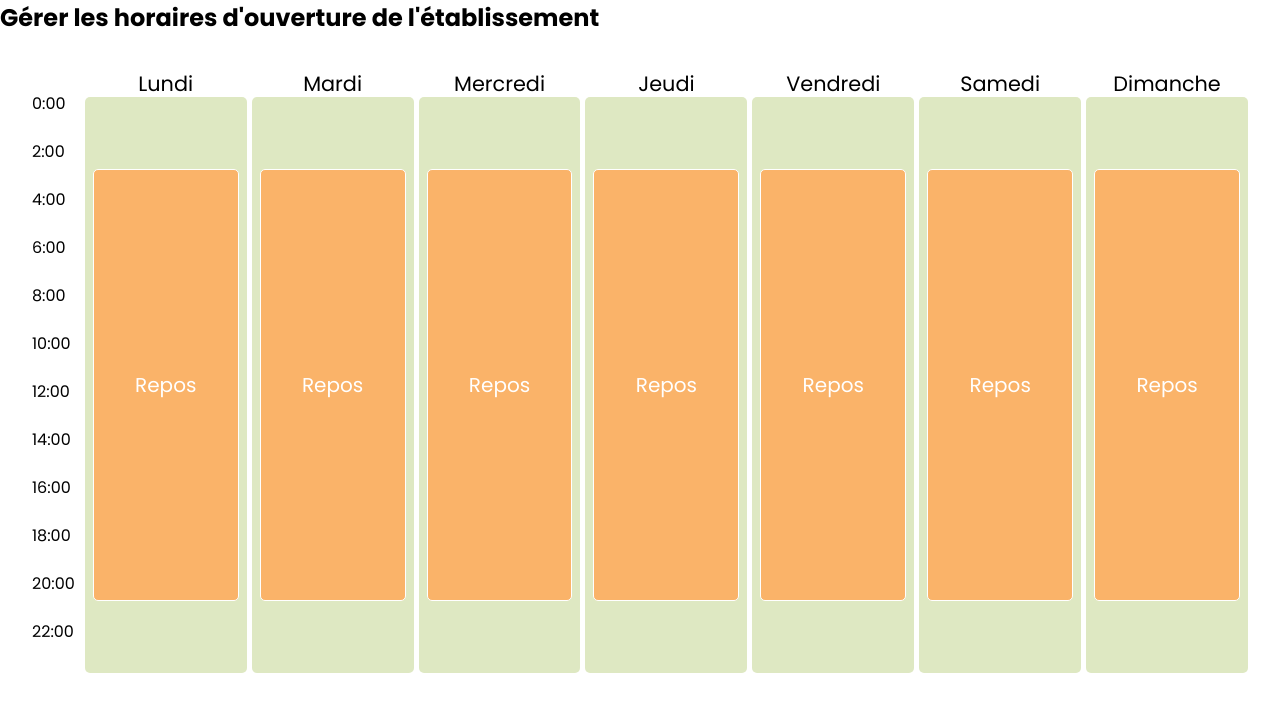
After one commit to R-Erwan/DawRestaurant, a PHP site: page /includes/admin-page/openings-rules/openings-rules.php in a window 1280 px wide. The commit adds this page. Shown: the top 712 px of the page. Run offline with PHP 8.4, Linux system fonts and the light colour scheme; style sheets or scripts are compiled from the project's sources.

Commit message:
Debut front pour la gestion des règles d'ouverture

```diff
--- a/public/client.php
+++ b/public/client.php
@@ -19,7 +19,7 @@
                 <div class="nav-item <?php echo ($type == 'manageBookings') ? "active-nav" : "" ?>"><a href="client.php?type=manageBookings">Gérer les réservations</a></div>
                 <div class="nav-item <?php echo ($type == 'manageHomePage') ? "active-nav" : "" ?>"><a href="client.php?type=manageHomePage">Gérer les annonces</a></div>
                 <div class="nav-item <?php echo ($type == 'manageFoods') ? "active-nav" : "" ?>"><a href="client.php?type=manageFoods">Gérer les plats</a></div>
-                <div class="nav-item <?php echo ($type == 'manageSchedule') ? "active-nav" : "" ?>"><a href="client.php?type=manageSchedule">Emplois du temps</a></div>
+                <div class="nav-item <?php echo ($type == 'manageSchedule') ? "active-nav" : "" ?>"><a href="client.php?type=manageSchedule">Règles d'ouvertures</a></div>
             </div>
             <div class="nav-container">
                 <div class="nav-cat">Réservations</div>
@@ -64,6 +64,8 @@
                 include_once "includes/client-page/settings-account/settings-account.php";
             } else if($type =='manageHomePage') {
                 include_once "includes/admin-page/manage-site/manage-site.php";
+            } else if($type =='manageSchedule') {
+                include_once "includes/admin-page/openings-rules/openings-rules.php";
             } else echo "Not developed";
             ?>
         </div>
--- /dev/null
+++ b/public/includes/admin-page/openings-rules/openings-rules.js
@@ -0,0 +1,52 @@
+
+function displayCalendarTimes(){
+    const times = document.querySelector(".calendar-times");
+    for (let i = 0; i < 24; i++) {
+        if(i%2 === 0){
+            times.innerHTML += `<span class="times-item">${i}:00</span>`;
+        } else {
+            times.innerHTML += `<span class="times-item"></span>`;
+        }
+    }
+}
+
+function displayEvent(data){
+    data.forEach((item) => {
+        const calItem = document.querySelector(`#cal-item-${item.id_days} > .calendar-item-content`);
+        if(calItem.classList.contains('dayoff')){
+            calItem.classList.remove('dayoff');
+            calItem.innerHTML = ``;
+        }
+        let event = document.createElement("div");
+        event.classList.add("cal-event");
+        const timeStart = parseInt(item.time_start.split(":")[0]) + 1;
+        const timeEnd = parseInt(item.time_end.split(":")[0]) + 1;
+        event.style.gridRowStart = `${timeStart}`;
+        event.style.gridRowEnd= `${timeEnd}`;
+        event.innerHTML = `<p class="nb-places">Limite : ${item.number_places}</p>`
+        calItem.appendChild(event);
+    })
+}
+
+async function fetchOpeningBasic(){
+    try {
+        const response = await fetch(`/api/opening/basic`, {
+            methode: "GET",
+            headers : {'Content-Type': 'application/json'},
+        });
+        const dataJson = await response.json();
+        if(response.ok){
+            return dataJson;
+        } else {
+
+        }
+    } catch (e){
+        console.error(e);
+    }
+}
+document.addEventListener('DOMContentLoaded', async () => {
+    displayCalendarTimes();
+    const data = await fetchOpeningBasic();
+    displayEvent(data.result);
+    console.log(data);
+});
--- /dev/null
+++ b/public/includes/admin-page/openings-rules/openings-rules.php
@@ -0,0 +1,73 @@
+<link rel="stylesheet" href="includes/admin-page/openings-rules/openings-rules.css">
+
+<div>
+    <h2>Gérer les horaires d'ouverture de l'établissement</h2>
+    <div class="calendar-container">
+        <div class="calendar-times">
+            <div class="spacer"></div>
+            <!-- Dynamic -->
+        </div>
+        <div class="calendar-body">
+            <div class="calendar-item" id="cal-item-1">
+                <div class="calendar-item-title">Lundi</div>
+                <div class="calendar-item-content dayoff" >
+                    <div class="cal-event off-day-event">
+                        <p>Repos</p>
+                    </div>
+                </div>
+            </div>
+            <div class="calendar-item" id="cal-item-2">
+                <div class="calendar-item-title">Mardi</div>
+                <div class="calendar-item-content dayoff">
+                    <div class="cal-event off-day-event">
+                        <p>Repos</p>
+                    </div>
+                </div>
+            </div>
+            <div class="calendar-item" id="cal-item-3">
+                <div class="calendar-item-title">Mercredi</div>
+                <div class="calendar-item-content dayoff">
+                    <div class="cal-event off-day-event">
+                        <p>Repos</p>
+                    </div>
+                </div>
+            </div>
+            <div class="calendar-item" id="cal-item-4">
+                <div class="calendar-item-title">Jeudi</div>
+                <div class="calendar-item-content dayoff">
+                    <div class="cal-event off-day-event">
+                        <p>Repos</p>
+                    </div>
+                </div>
+            </div>
+            <div class="calendar-item" id="cal-item-5">
+                <div class="calendar-item-title">Vendredi</div>
+                <div class="calendar-item-content dayoff">
+                    <div class="cal-event off-day-event">
+                        <p>Repos</p>
+                    </div>
+                </div>
+            </div>
+            <div class="calendar-item" id="cal-item-6">
+                <div class="calendar-item-title">Samedi</div>
+                <div class="calendar-item-content dayoff">
+                    <div class="cal-event off-day-event">
+                        <p>Repos</p>
+                    </div>
+                </div>
+            </div>
+            <div class="calendar-item" id="cal-item-7">
+                <div class="calendar-item-title">Dimanche</div>
+                <div class="calendar-item-content dayoff">
+                    <div class="cal-event off-day-event">
+                        <p>Repos</p>
+                    </div>
+                </div>
+            </div>
+        </div>
+
+    </div>
+
+</div>
+
+<script type="module" src="includes/admin-page/openings-rules/openings-rules.js"></script>
--- /dev/null
+++ b/public/includes/admin-page/openings-rules/openings-rules.sass
@@ -0,0 +1,61 @@
+@use "../../../css/const"
+@use "../../../css/reset"
+$nbTimes: 24
+$timeHeight: 3vh
+.calendar-container
+  display: grid
+  gap: 10px
+  grid-template-columns: auto 1fr
+  margin: 2rem
+
+.calendar-times
+  display: grid
+  grid-template-rows: repeat($nbTimes, $timeHeight)
+.spacer
+  height: $timeHeight
+
+.calendar-body
+  display: grid
+  grid-column: 2
+  gap: 5px
+  grid-template-columns: repeat(auto-fit, minmax(50px, 1fr))
+
+.calendar-item-content
+  display: grid
+  grid-template-rows: repeat($nbTimes, $timeHeight)
+  border-radius: 5px
+  background-color: const.$primary-color-light
+
+
+.calendar-item-title
+  height: $timeHeight * 1.2
+  text-align: center
+  gap: 1rem
+  font-size: 1.3em
+
+.cal-event
+  display: flex
+  justify-content: center
+  align-items: center
+  border-radius: 5px
+  padding: 0.5rem
+  margin: 0 0.5rem
+  background-color: const.$primary-color
+  border: 1px solid #fff
+  transition: all .2s ease-in-out
+  cursor : pointer
+  &:hover
+    transform: scale(1.2)
+
+.nb-places
+  color: #FFFFFF
+
+.off-day-event
+  background-color: const.$secondary-color
+  grid-row-start: 4
+  grid-row-end: 22
+  p
+    color : white
+    font-size: 1.25em
+  &:hover
+    transform: none
```
